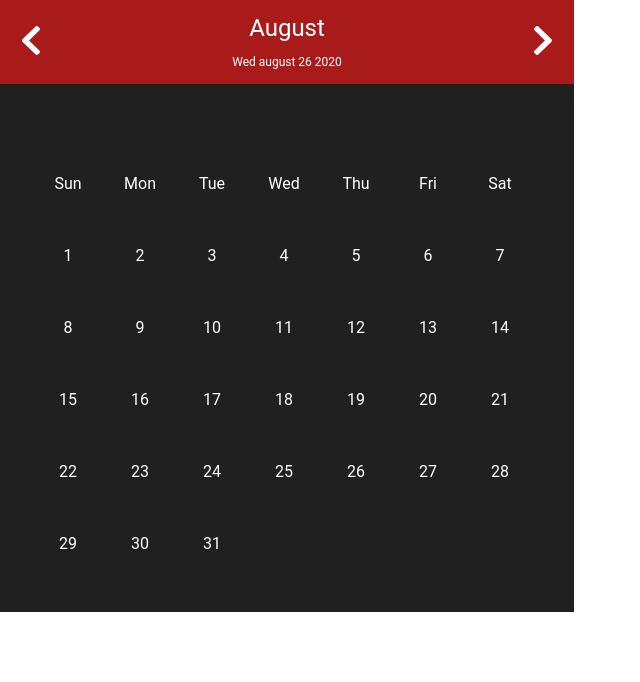
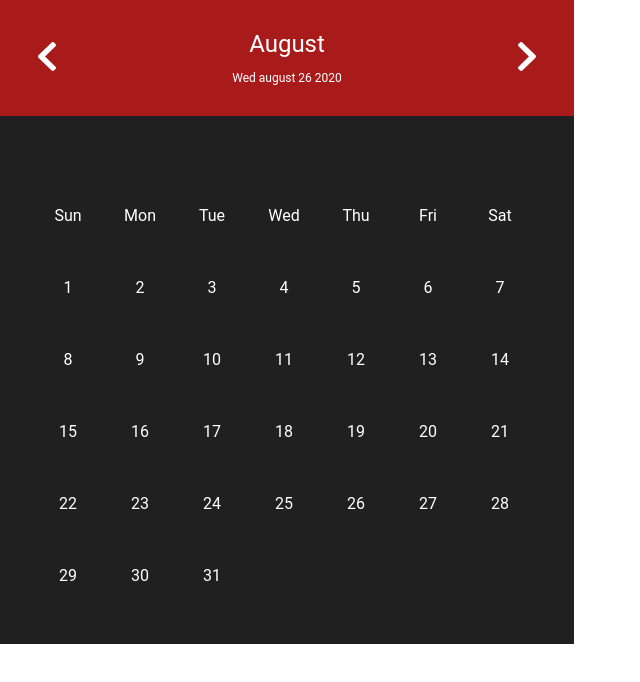
Before and after one commit to Atndesign/Calendar, a plain HTML site: page index.html in a window 1280 px wide. Shown: the whole page, without its empty margins (0-640 px from the left). Drawn offline with nearby package versions, Linux system fonts and the light colour scheme; files that its build step writes are made by us from their sources.

Commit message:
Fix padding issue

```diff
--- a/_dev/css/components/header.scss
+++ b/_dev/css/components/header.scss
@@ -1,6 +1,6 @@
 .calendar__header {
     background-color: $primary;
-    padding: $spacer;
+    padding: $spacer* 2;
     display: flex;
     justify-content: space-between;
     margin-bottom: $spacer * 2;
```
